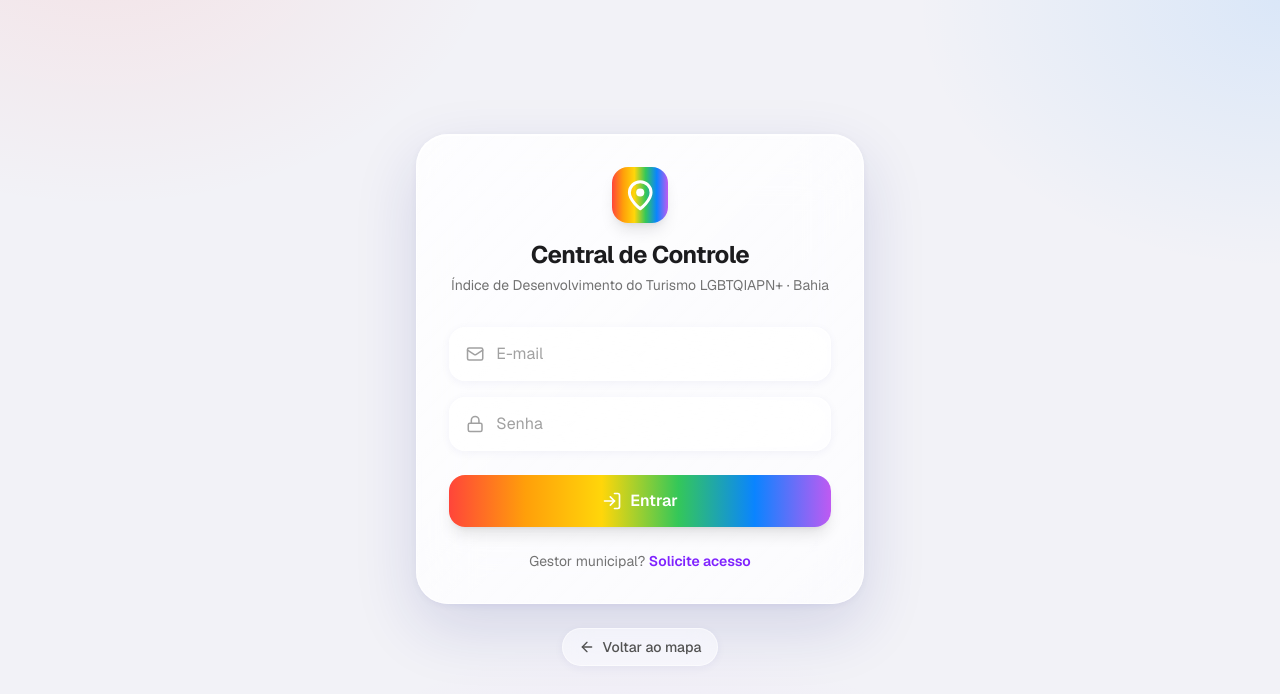
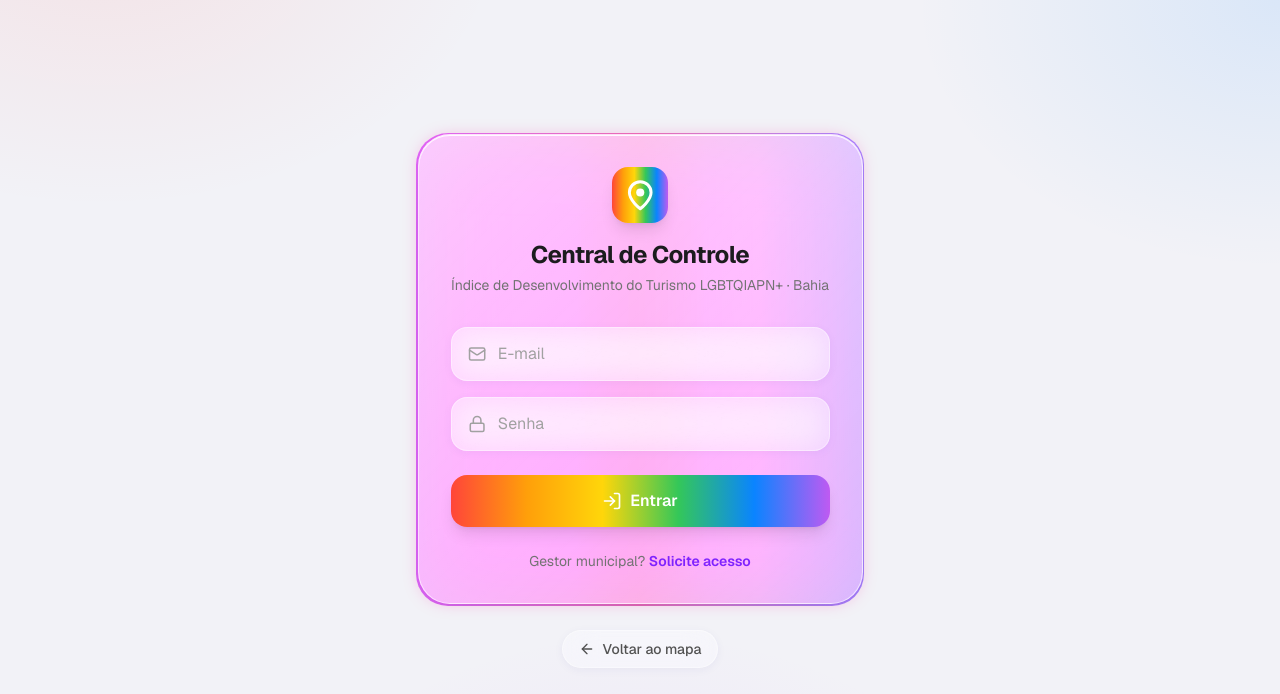
Before and after one commit to gustavomirandamartins/mapa-lgbt-bahia, a Next.js app: page /login in a window 1280 px wide. Shown: the top 694 px of the page. Built offline with nearby package versions, Linux system fonts and the light colour scheme.

Commit message:
feat(ui): remove textura da terra fora da Bahia, cards translucidos, login/cadastro com AuroraCard

```diff
--- a/app/cadastro/page.tsx
+++ b/app/cadastro/page.tsx
@@ -5,6 +5,7 @@ import { ArrowLeft } from "lucide-react";
 import { createClient } from "@/lib/supabase/server";
 import { CadastroForm } from "@/components/cadastro-form";
 import { PrideLogo } from "@/components/pride-logo";
+import { AuroraCard } from "@/components/ui/aurora-card";
 import type { Municipio } from "@/lib/auth-guards";
 
 export const metadata: Metadata = { title: "Cadastro de Município" };
@@ -21,7 +22,10 @@ export default async function CadastroPage() {
 
   return (
     <main className="app-backdrop flex min-h-dvh flex-col items-center justify-center px-4 py-10">
-      <div className="glass-strong w-full max-w-md rounded-[2rem] p-8">
+      <AuroraCard
+        className="w-full max-w-md rounded-[2rem]"
+        innerClassName="glass-strong rounded-[2rem] p-8"
+      >
         <div className="mb-8 flex flex-col items-center text-center">
           <PrideLogo size={56} />
           <h1 className="mt-4 text-2xl font-bold tracking-tight">
@@ -41,7 +45,7 @@ export default async function CadastroPage() {
             Entrar
           </Link>
         </p>
-      </div>
+      </AuroraCard>
 
       <Link
         href="/"
--- a/app/globals.css
+++ b/app/globals.css
@@ -44,44 +44,44 @@ body {
  * ------------------------------------------------------------------------- */
 
 @layer components {
-  /* Vidro padrão sobre fundos claros e mapas */
+  /* Vidro padrão sobre fundos claros e mapas — translúcido */
   .glass {
     background: linear-gradient(
       135deg,
-      rgb(255 255 255 / 0.72),
-      rgb(255 255 255 / 0.52)
+      rgb(255 255 255 / 0.5),
+      rgb(255 255 255 / 0.28)
     );
-    backdrop-filter: blur(24px) saturate(180%);
-    -webkit-backdrop-filter: blur(24px) saturate(180%);
-    border: 1px solid rgb(255 255 255 / 0.65);
+    backdrop-filter: blur(28px) saturate(180%);
+    -webkit-backdrop-filter: blur(28px) saturate(180%);
+    border: 1px solid rgb(255 255 255 / 0.5);
     box-shadow:
       0 8px 32px rgb(31 38 135 / 0.08),
       0 1.5px 6px rgb(31 38 135 / 0.05),
+      inset 0 1px 0 rgb(255 255 255 / 0.8);
+  }
+
+  /* Vidro mais denso, para modais e bottom sheets — translúcido */
+  .glass-strong {
+    background: linear-gradient(
+      135deg,
+      rgb(255 255 255 / 0.68),
+      rgb(255 255 255 / 0.45)
+    );
+    backdrop-filter: blur(36px) saturate(190%);
+    -webkit-backdrop-filter: blur(36px) saturate(190%);
+    border: 1px solid rgb(255 255 255 / 0.6);
+    box-shadow:
+      0 24px 64px rgb(31 38 135 / 0.14),
+      0 2px 10px rgb(31 38 135 / 0.06),
       inset 0 1px 0 rgb(255 255 255 / 0.9);
   }
 
-  /* Vidro mais denso, para modais e bottom sheets */
-  .glass-strong {
-    background: linear-gradient(
-      135deg,
-      rgb(255 255 255 / 0.86),
-      rgb(255 255 255 / 0.7)
-    );
-    backdrop-filter: blur(32px) saturate(190%);
-    -webkit-backdrop-filter: blur(32px) saturate(190%);
-    border: 1px solid rgb(255 255 255 / 0.75);
-    box-shadow:
-      0 24px 64px rgb(31 38 135 / 0.14),
-      0 2px 10px rgb(31 38 135 / 0.06),
-      inset 0 1px 0 rgb(255 255 255 / 0.95);
-  }
-
-  /* Vidro sutil, para chips e pills */
+  /* Vidro sutil, para chips e pills — translúcido */
   .glass-soft {
-    background: rgb(255 255 255 / 0.5);
-    backdrop-filter: blur(14px) saturate(160%);
-    -webkit-backdrop-filter: blur(14px) saturate(160%);
-    border: 1px solid rgb(255 255 255 / 0.55);
+    background: rgb(255 255 255 / 0.32);
+    backdrop-filter: blur(16px) saturate(160%);
+    -webkit-backdrop-filter: blur(16px) saturate(160%);
+    border: 1px solid rgb(255 255 255 / 0.4);
     box-shadow: 0 2px 10px rgb(31 38 135 / 0.05);
   }
 
--- a/app/login/page.tsx
+++ b/app/login/page.tsx
@@ -6,6 +6,7 @@ import { LogIn, Mail, Lock, ArrowLeft } from "lucide-react";
 
 import { login, type AuthFormState } from "@/lib/actions/auth";
 import { PrideLogo } from "@/components/pride-logo";
+import { AuroraCard } from "@/components/ui/aurora-card";
 
 const initialState: AuthFormState = { error: null };
 
@@ -14,7 +15,10 @@ export default function LoginPage() {
 
   return (
     <main className="app-backdrop flex min-h-dvh flex-col items-center justify-center px-4 py-10">
-      <div className="glass-strong w-full max-w-md rounded-[2rem] p-8">
+      <AuroraCard
+        className="w-full max-w-md rounded-[2rem]"
+        innerClassName="glass-strong rounded-[2rem] p-8"
+      >
         <div className="mb-8 flex flex-col items-center text-center">
           <PrideLogo size={56} />
           <h1 className="mt-4 text-2xl font-bold tracking-tight">
@@ -72,7 +76,7 @@ export default function LoginPage() {
             Solicite acesso
           </Link>
         </p>
-      </div>
+      </AuroraCard>
 
       <Link
         href="/"
--- a/components/map/bahia-map.tsx
+++ b/components/map/bahia-map.tsx
@@ -34,6 +34,10 @@ const ESTILO_LOCAL: StyleSpecification = {
 
 const ROSA_CHOQUE = "#ff1493";
 
+/** Cor da terra fora da Bahia (rosa escuro liso; o gradiente para chumbo nas
+ *  extremidades vem da vinheta estática em app/page.tsx). */
+const COR_TERRA = "#5e2136";
+
 /** Gerador de número pseudo-aleatório determinístico (seed fixo). */
 function criarPrng(seed = 123456789) {
   return function () {
@@ -42,76 +46,6 @@ function criarPrng(seed = 123456789) {
     t ^= t + Math.imul(t ^ (t >>> 7), t | 61);
     return ((t ^ (t >>> 14)) >>> 0) / 4294967296;
   };
-}
-
-/**
- * Cria uma textura de relevo terrestre em tom de rosa escuro com linhas de
- * contorno e notas de rosa choque. As extremidades escurecem para chumbo via
- * vinheta estática aplicada sobre o mapa (app/page.tsx). Sem emendas.
- */
-function criarTexturaTerra(tamanho = 128): ImageData {
-  const canvas = document.createElement("canvas");
-  canvas.width = tamanho;
-  canvas.height = tamanho;
-  const ctx = canvas.getContext("2d");
-  if (!ctx) throw new Error("Não foi possível criar o contexto 2D");
-  const c = ctx;
-
-  const prng = criarPrng(1969);
-
-  // Base rosa escuro
-  c.fillStyle = "#5e2136";
-  c.fillRect(0, 0, tamanho, tamanho);
-
-  // Linhas de contorno / relevo em variações do rosa escuro (período divisível
-  // pelo tamanho para manter o padrão sem emendas)
-  c.lineWidth = 0.7;
-  for (let i = 0; i < 10; i++) {
-    const periodo = tamanho / (1 + Math.floor(prng() * 4));
-    const amplitude = 3 + prng() * 7;
-    const fase = prng() * Math.PI * 2;
-    const yOffset = prng() * tamanho;
-    const claro = prng() > 0.5;
-    c.strokeStyle = claro ? "rgba(148,63,96,0.6)" : "rgba(70,20,42,0.6)";
-    c.beginPath();
-    for (let x = 0; x <= tamanho + 1; x++) {
-      const y = yOffset + amplitude * Math.sin((2 * Math.PI * x) / periodo + fase);
-      if (x === 0) c.moveTo(x, y);
-      else c.lineTo(x, y);
-    }
-    c.stroke();
-  }
-
-  // Notas de rosa choque — pontos e traços pequenos, duplicados nas bordas
-  c.fillStyle = ROSA_CHOQUE;
-  c.strokeStyle = ROSA_CHOQUE;
-  function desenharNota(x: number, y: number) {
-    const tamanhoNota = 0.5 + prng() * 1.1;
-    const forma = prng();
-    if (forma < 0.5) {
-      c.beginPath();
-      c.arc(x, y, tamanhoNota, 0, Math.PI * 2);
-      c.fill();
-    } else {
-      c.lineWidth = 1;
-      c.beginPath();
-      c.moveTo(x, y);
-      c.lineTo(x + (prng() - 0.5) * 4, y + (prng() - 0.5) * 4);
-      c.stroke();
-    }
-  }
-  for (let i = 0; i < 26; i++) {
-    const x = prng() * tamanho;
-    const y = prng() * tamanho;
-    const dx = x > tamanho - 4 ? x - tamanho : x < 4 ? x + tamanho : 0;
-    const dy = y > tamanho - 4 ? y - tamanho : y < 4 ? y + tamanho : 0;
-    desenharNota(x, y);
-    if (dx) desenharNota(dx, y);
-    if (dy) desenharNota(x, dy);
-    if (dx && dy) desenharNota(dx, dy);
-  }
-
-  return ctx.getImageData(0, 0, tamanho, tamanho);
 }
 
 // ----------------------------------------------------------------------------
@@ -262,10 +196,6 @@ export function BahiaMap({ indices, municipios }: BahiaMapProps) {
     let intervaloMar: number | undefined;
 
     map.on("load", async () => {
-      // Padrão de relevo terrestre (rosa escuro + rosa choque)
-      const textura = criarTexturaTerra();
-      map.addImage("terra-texture", textura, { pixelRatio: 1 });
-
       // Mar animado: registra o primeiro frame e agenda atualizações
       if (ctxMar) {
         desenharMar(ctxMar, 0, tamanhoMar, bolhasMar);
@@ -306,16 +236,13 @@ export function BahiaMap({ indices, municipios }: BahiaMapProps) {
         corPreenchimento = expressao;
       }
 
-      // 1. Terra de fundo (relevo cinza escuro + rosa choque) — fora da Bahia
+      // 1. Terra de fundo (rosa escuro liso) — fora da Bahia
       map.addSource("terra", { type: "geojson", data: terra });
       map.addLayer({
         id: "terra-fill",
         type: "fill",
         source: "terra",
-        paint: {
-          "fill-pattern": "terra-texture",
-          "fill-opacity": 1,
-        },
+        paint: { "fill-color": COR_TERRA },
       });
 
       // 2. Máscara de água com mar animado (gradientes em movimento)
```
